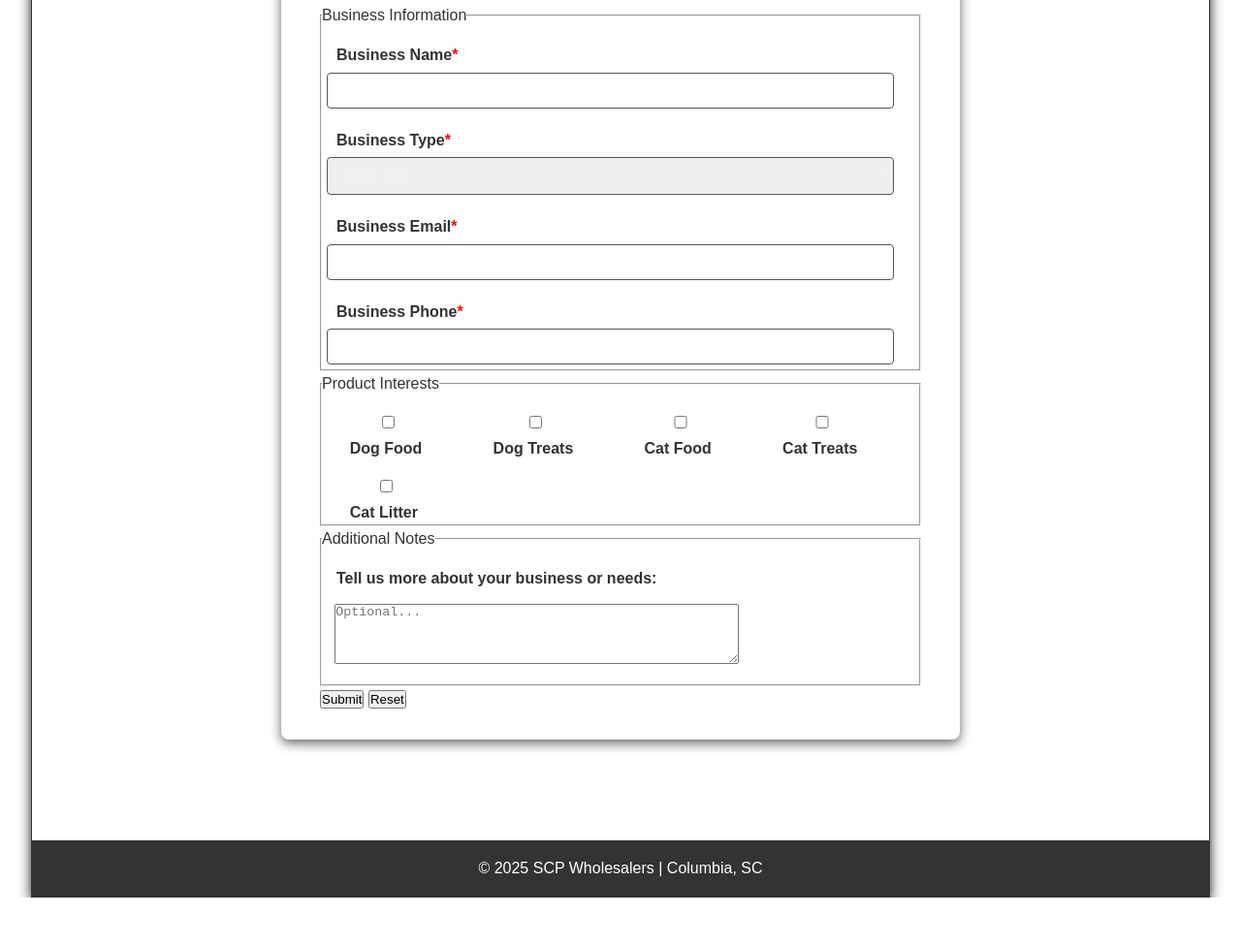
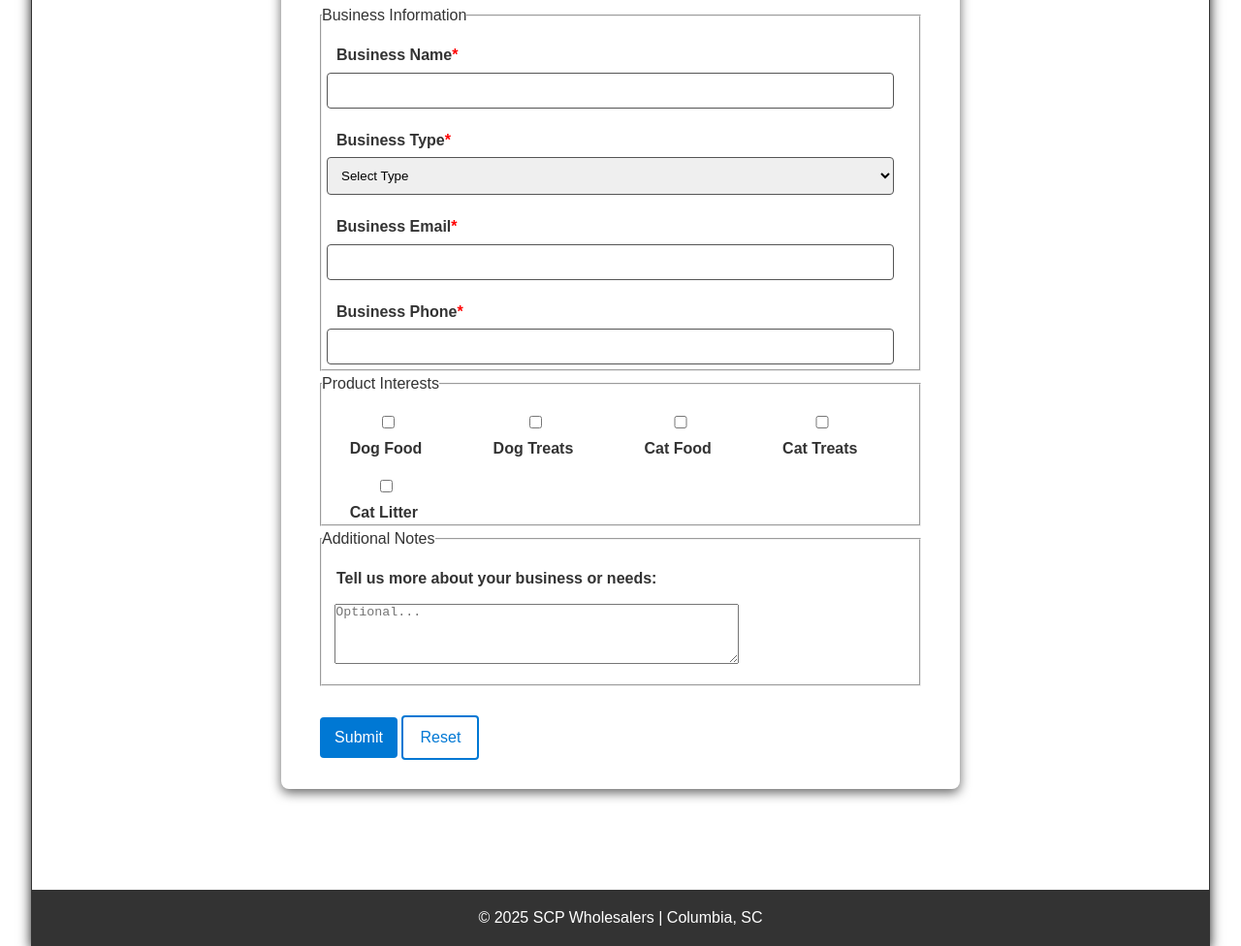
Before and after one commit to crazy4blades/Class-Project, a plain HTML site: page signup.html in a window 1280 px wide. Shown: the part 438-1414 px from the top of the page at 97% size. Before the commit the page ends 1364 px from the top, so only its background shows below. Drawn offline with Linux system fonts and the light colour scheme.

Commit message:
Enhance signup form accessibility and button styles
Added autocomplete attributes to business information fields in signup.html for improved accessibility and user experience. Assigned specific classes to submit and reset buttons, and updated form.css to style these buttons distinctly, including hover effects and improved color contrast for input fields.

```diff
--- a/signup.html
+++ b/signup.html
@@ -43,10 +43,10 @@
           <legend>Business Information</legend>
 
           <label for="businessName">Business Name<ast></ast></label>
-          <input type="text" id="businessName" name="businessName" required />
+          <input type="text" id="businessName" name="businessName" required autocomplete="organization"/>
 
           <label for="businessType">Business Type<ast></ast></label>
-          <select id="businessType" name="businessType" required>
+          <select id="businessType" name="businessType" required autocomplete="off">
             <option value="">Select Type</option>
             <option value="sole">Sole Proprietor</option>
             <option value="llc">LLC</option>
@@ -54,10 +54,10 @@
           </select>
 
           <label for="email">Business Email<ast></ast></label>
-          <input type="email" id="email" name="email" required />
+          <input type="email" id="email" name="email" required autocomplete="email"/>
 
           <label for="phone">Business Phone<ast></ast></label>
-          <input type="tel" id="phone" name="phone" required />
+          <input type="tel" id="phone" name="phone" required autocomplete="tel"/>
         </fieldset>
 
         <!-- Product Preferences -->
@@ -81,8 +81,8 @@
 
         <!-- Form Actions -->
         <div class="form-actions">
-          <button type="submit">Submit</button>
-          <button type="reset">Reset</button>
+          <button class="submit-btn" type="submit">Submit</button>
+          <button class="reset-btn" type="reset">Reset</button>
         </div>
       </form>
     </section>
--- a/styles/form.css
+++ b/styles/form.css
@@ -42,7 +42,7 @@ input, select {
   margin: 5px;
   border: 1px solid #555;
   border-radius: 4px;
-  color: #f0f0f0;
+  color: black;
 }
 
 input:focus, select:focus {
@@ -83,10 +83,25 @@ input:focus, select:focus {
   font-size: 16px;
   cursor: pointer;
   transition: background-color 0.3s ease;
-
-
 }
 
 .submit-btn:hover {
   background-color: red;
 }
+
+.reset-btn {
+  margin-top: 30px;
+  width:80px;
+  padding: 12px;
+  background-color: white;
+  color: #0078d4;
+  border: 2px solid;
+  border-radius: 4px;
+  font-size: 16px;
+  cursor: pointer;
+  transition: background-color 0.3s ease;
+}
+.reset-btn:hover{
+  color: red;
+
+}
```
